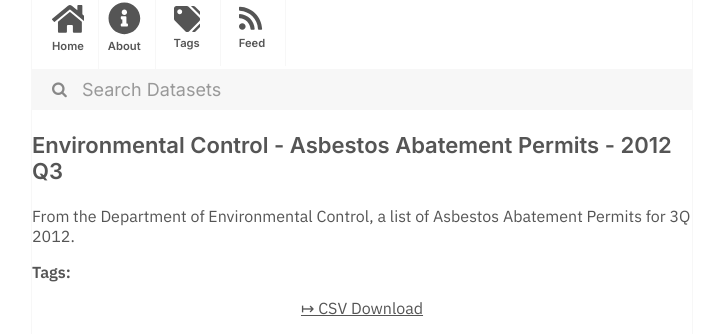
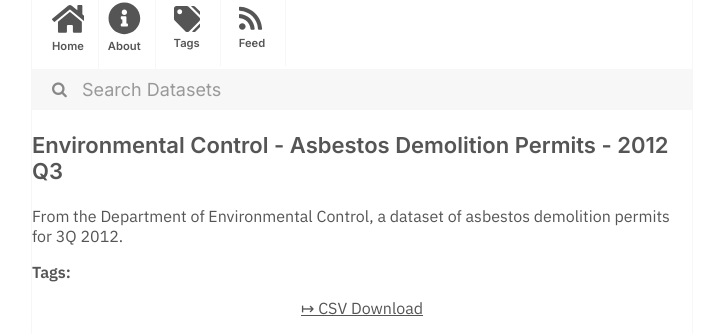
Before and after one commit to dayda-entities/cook-county-of-illinois, a Jekyll site: the page built from _posts/2020-11-10-environmental-control-asbestos.md, in a window 1280 px wide. Shown: the part 216-550 px from the top of the page, without its empty margins (278-999 px from the left). Built offline with Jekyll 4.4.1, drawn with Linux system fonts in a browser that asks for light colours.

Commit message:
Publish Data

```diff
--- a/_posts/2020-11-10-environmental-control-asbestos.md
+++ b/_posts/2020-11-10-environmental-control-asbestos.md
@@ -1,17 +1,17 @@
 ---
-title: Environmental Control - Asbestos Abatement Permits - 2012 Q3
-created: '2020-11-10T16:57:28.534351'
-modified: '2020-11-10T16:57:28.534362'
+title: Environmental Control - Asbestos Demolition Permits - 2012 Q3
+created: '2020-11-10T16:57:45.197802'
+modified: '2020-11-10T16:57:45.197809'
 state: active
 type: dataset
 tags: []
 groups:
   - Local Government
 csv_url: >-
-  https://datacatalog.cookcountyil.gov/api/views/erxw-ipht/rows.csv?accessType=DOWNLOAD
+  https://datacatalog.cookcountyil.gov/api/views/qkzq-fgkt/rows.csv?accessType=DOWNLOAD
 json_url: >-
-  https://datacatalog.cookcountyil.gov/api/views/erxw-ipht/rows.json?accessType=DOWNLOAD
+  https://datacatalog.cookcountyil.gov/api/views/qkzq-fgkt/rows.json?accessType=DOWNLOAD
 layout: post
 
 ---
-From the Department of Environmental Control, a list of Asbestos Abatement Permits for 3Q 2012.
+From the Department of Environmental Control, a dataset of asbestos demolition permits for 3Q 2012.
```
